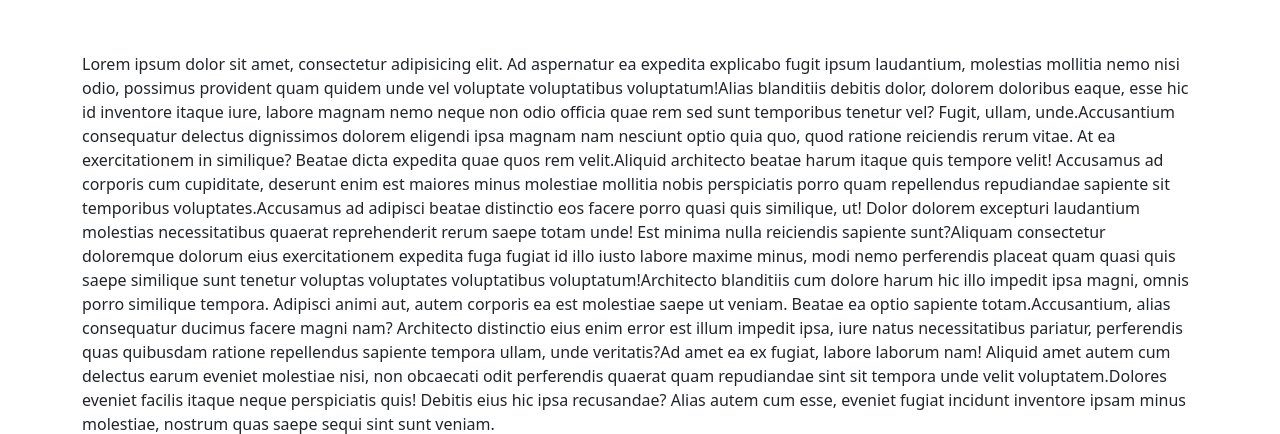
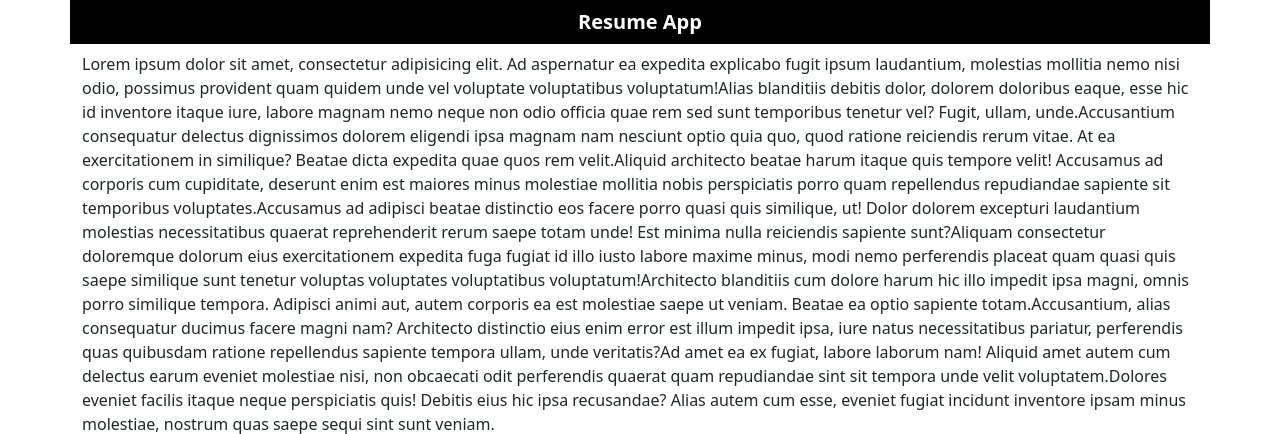
Before and after one commit to kaaniyice/resume, a Django app: page / in a window 1280 px wide. Shown: the part 56-490 px from the top of the page. Run offline with Django 4.2, Linux system fonts and the light colour scheme; grey boxes are pictures that could not be loaded.

```diff
--- a/static/css/style.css
+++ b/static/css/style.css
@@ -1,5 +1,5 @@
 .myHeader {
-  backround-color: #000000;
+  background-color: #000000;
   color: #ffffff;
   font-size: 20px;
   font-weight: bold;
```
